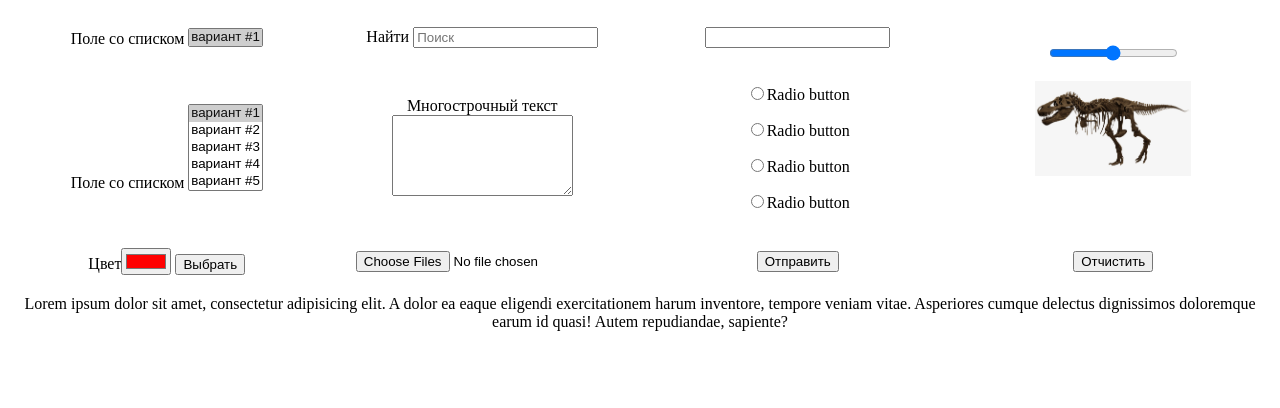
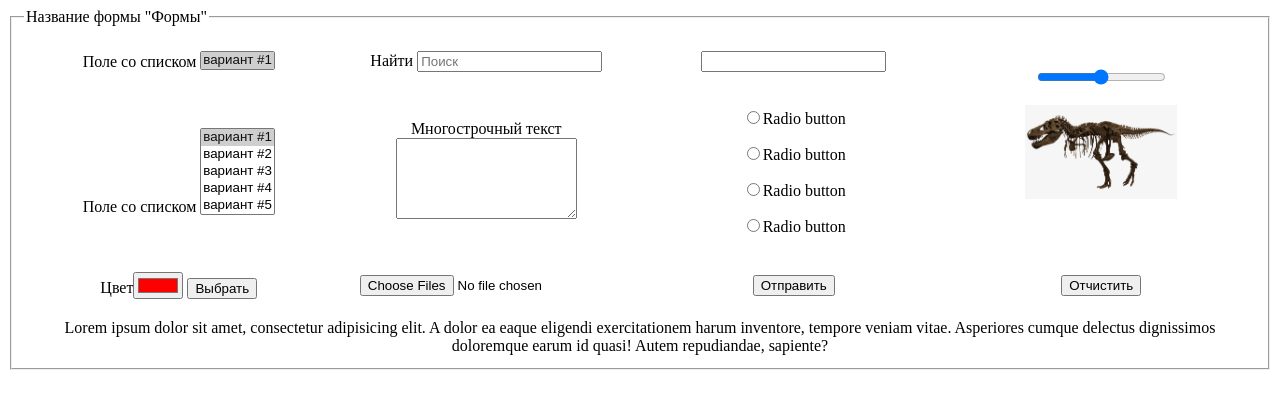
Before and after one commit to AnnaBozhko/Homework_Oxygen, a plain HTML site: page 30.04/Form.html in a window 1280 px wide. Drawn offline with Linux system fonts and the light colour scheme; files whose address does not match are found by name.

Commit message:
add legend

```diff
--- a/30.04/Form.html
+++ b/30.04/Form.html
@@ -27,6 +27,8 @@
 </head>
 <body>
 <form>
+    <fieldset>
+        <legend>Название формы "Формы"</legend>
     <table>
         <tr>
             <td>
@@ -97,6 +99,7 @@
         </tr>
 
     </table>
+    </fieldset>
 </form>
 </body>
 </html>
```
